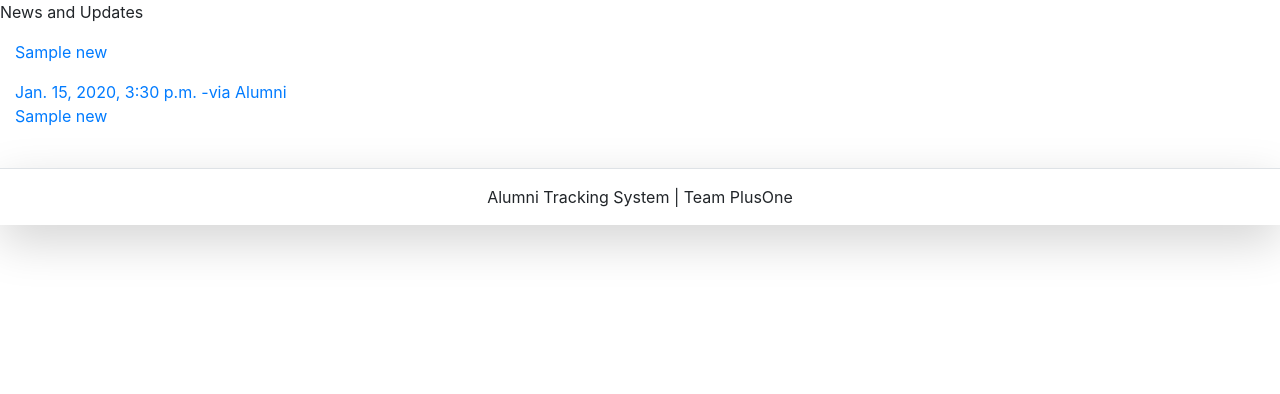
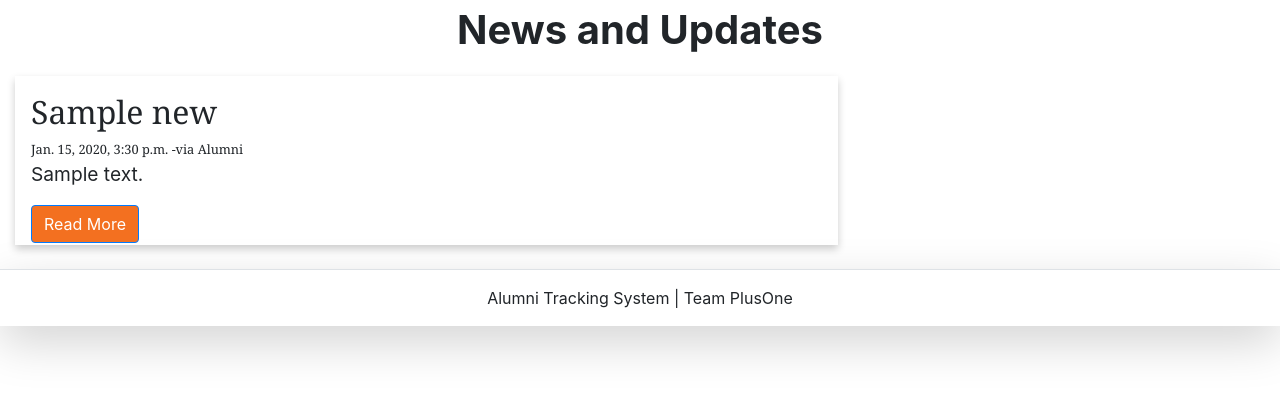
Before and after one commit to chiragagarwal54/AlumniTrackingSystem, a Django app: page /news in a window 1280 px wide. Shown: the part 56-450 px from the top of the page. Run offline with Django 3.2, Linux system fonts and the light colour scheme; tables that the repository leaves empty hold one stand-in row (values such as "Sample post"); some libraries are stand-ins or nearby versions.

Commit message:
All news section modified

```diff
--- a/base/templates/all-news.html
+++ b/base/templates/all-news.html
@@ -1,13 +1,60 @@
 {% extends 'base.html' %}
 
 {% block content %}
+<style type="text/css" media="screen">
+div .news-item{
+  box-shadow: 0 4px 8px 0 rgba(0,0,0,0.2);
+  transition: 0.3s;
+
+}
+.news-item:hover {
+  box-shadow: 0 8px 16px 0 rgba(0,0,0,0.2);
+}
+.news-item-content{
+  padding: 2px 16px;
+
+}
+.news-item-title{
+    text-align: left;
+    font-family: Georgia,Helvetica,Arial,sans-serif;
+    padding-top: 10px;
+    margin-bottom: 0;
+    font-size: 200% ;
+}
+.news-item-meta{
+    text-align: left;
+    font-family: Georgia,Helvetica,Arial,sans-serif;
+    padding-top: 10px;
+    margin-bottom: 0;
+    font-size: 80% ;
+    font-color: grey;
+
+}
+.news-list-header{
+  font-weight:bold;
+  text-align: center;
+  font-size: 250% ;
+}
+.btn-primary{
+      background-color: #f37020 !important;
+      display: inline-block;
+    }
+.news-item-text {
+  font-size: 120% ;
+  display: block;
+  width: 700px;
+  overflow: hidden;
+  white-space: nowrap;
+  text-overflow: ellipsis;
+}
+</style>
 <div class="news-list-header">
   <p>News and Updates</p>
 </div>
 
 <div class="col col-lg-8 col-md-12 col-sm-12 col-12" id="news-list">
   {% for each in news %}
-  <a href="{% url 'base:speceficnews' each.id %}">
+  <!-- <a href="{% url 'base:speceficnews' each.id %}"> -->
     <div class="news-item">
       <div class="news-item-content">
         <p class="news-item-title">{{each.title}}</p>
@@ -16,10 +63,13 @@
         {% else %}
           <span class="news-item-meta">{{each.date_time}} -via University</span>
         {% endif %}
-        <p class="news-item-text">{{each.title}}</p>
+        <p class="news-item-text">{{each.body}}</p><a href="{% url 'base:speceficnews' each.id %}" class="btn btn-primary" role="button">Read More</a>
+
+
+
       </div>
     </div>
-  </a>
+  <!-- </a> -->
   {% endfor %}
 </div>
 
```
